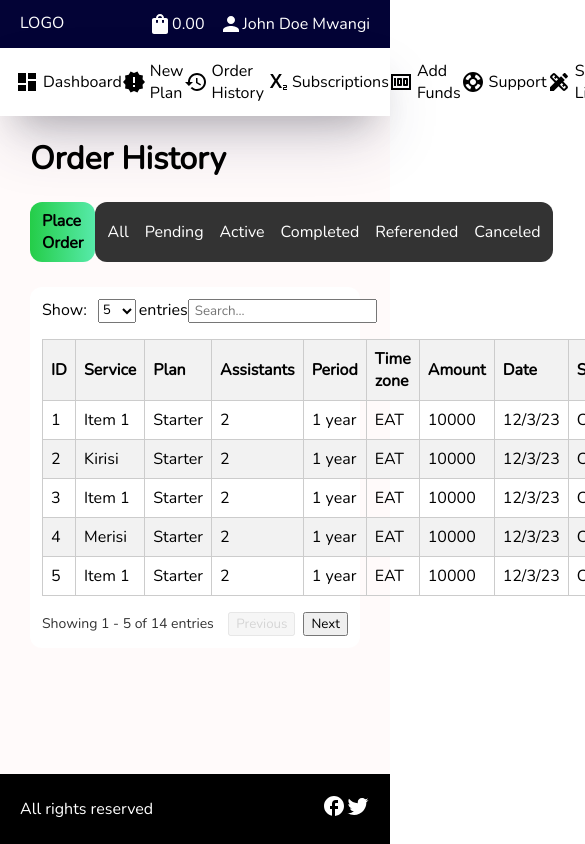
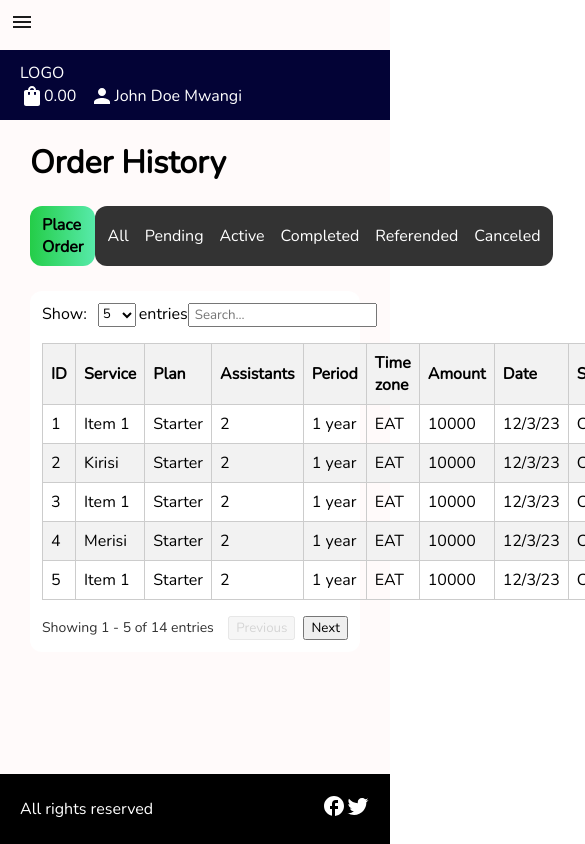
Before and after one commit to kenwekesa/explorers, a React (Create React App) app in the folder virtualassistant/frontend/: page /orderhistory in a window 390 px wide. Shown: the top 844 px of the page, 585 px wide, since content can reach past the window. Built offline with nearby package versions, Linux system fonts and the light colour scheme.

Commit message:
making navbar responsive

```diff
--- a/virtualassistant/frontend/src/components/client_dashboard/navbar/Navbar.jsx
+++ b/virtualassistant/frontend/src/components/client_dashboard/navbar/Navbar.jsx
@@ -1,22 +1,236 @@
-import React from 'react'
-import {Dashboard, DesignServices, History, Money, NewReleases, Person, QuestionMark, ShoppingBag, SubscriptOutlined, Support, VerifiedUserRounded} from '@mui/icons-material'
+// import React, { useState } from 'react';
+// import {
+//   Dashboard,
+//   DesignServices,
+//   History,
+//   Money,
+//   NewReleases,
+//   Person,
+//   QuestionMark,
+//   ShoppingBag,
+//   SubscriptOutlined,
+//   Support,
+//   Menu, // Import the menu icon
+// } from '@mui/icons-material';
 
-import './navbar.scss'
+// import './navbar.scss';
+
+// function Navbar() {
+//   // Create state to track the menu's open/closed state
+//   const [isMenuOpen, setIsMenuOpen] = useState(false);
+
+//   // Toggle the menu state when the menu icon is clicked
+//   const toggleMenu = () => {
+//     setIsMenuOpen(!isMenuOpen);
+//   };
+
+//   return (
+//     <div className='dashnavbar'>
+//       <div className='navtop'>
+//         <div className='logo'>LOGO</div>
+//         <div className='rightdiv'>
+//           <div className='subdiv'>
+//             <ShoppingBag /> <span>0.00</span>
+//           </div>
+//           <div className='subdiv'>
+//             <Person />
+//             <span>John Doe Mwangi</span>
+//           </div>
+//         </div>
+//         {/* Render the menu icon */}
+//         <div className='menu-icon' onClick={toggleMenu}>
+//           <Menu />
+//         </div>
+//       </div>
+//       {/* Conditionally render the navigation menu based on the menu state */}
+//       {isMenuOpen && (
+//         <div className='navbottom'>
+//               <div className="navlink">
+//                 <Dashboard/>
+//                 <span>Dashboard</span>
+//             </div>
+//             <div className="navlink">
+//                 <NewReleases/>
+//                 <span>New Plan</span>
+//             </div>
+//             <div className="navlink">
+//                 <History/>
+//                 <span>Order History</span>
+//             </div>
+//             <div className="navlink">
+//                 <SubscriptOutlined/>
+//                 <span>Subscriptions</span>
+//             </div>
+//             <div className="navlink">
+//                 <Money />
+//                 <span>Add Funds</span>
+//             </div>
+//             <div className="navlink">
+//                 <Support/>
+//                 <span>Support</span>
+//             </div>
+//             <div className="navlink">
+
+//                 <DesignServices/>
+//                 <span>Service List</span>
+//             </div>
+//             <div className="navlink">
+
+//                 <QuestionMark/>
+//                 <span>FAQs</span>
+//             </div>
+//         </div>
+//       )}
+//     </div>
+//   );
+// }
+
+// export default Navbar;
+
+
+
+
+
+
+
+// import React from 'react';
+// import {
+//   Dashboard,
+//   DesignServices,
+//   History,
+//   Money,
+//   NewReleases,
+//   Person,
+//   QuestionMark,
+//   ShoppingBag,
+//   SubscriptOutlined,
+//   Support,
+//   VerifiedUserRounded,
+//   Menu, // Import the menu icon
+// } from '@mui/icons-material';
+
+// import './navbar.scss';
+
+// function Navbar() {
+//   return (
+//     <div className='dashnavbar'>
+
+
+//       <div className='navtop'>
+//         <div className='logo'>LOGO</div>
+//         <div className='rightdiv'>
+//           <div className='subdiv'>
+//             <ShoppingBag /> <span>0.00</span>
+//           </div>
+//           <div className='subdiv'>
+//             <Person />
+//             <span>John Doe Mwangi</span>
+//           </div>
+//         </div>
+//       </div>
+
+//       {/* Conditionally render the menu icon on small screens */}
+//       <div className='menu-icon'>
+//         <Menu />
+//       </div>
+
+//       {/* Always render the navigation menu on large screens */}
+//       <div className='navbottom'>
+//         {/* ...your navigation links */}
+//         <div className="navlink">
+//                 <Dashboard/>
+//                 <span>Dashboard</span>
+//             </div>
+//             <div className="navlink">
+//                 <NewReleases/>
+//                 <span>New Plan</span>
+//             </div>
+//             <div className="navlink">
+//                 <History/>
+//                 <span>Order History</span>
+//             </div>
+//             <div className="navlink">
+//                 <SubscriptOutlined/>
+//                 <span>Subscriptions</span>
+//             </div>
+//             <div className="navlink">
+//                 <Money />
+//                 <span>Add Funds</span>
+//             </div>
+//             <div className="navlink">
+//                 <Support/>
+//                 <span>Support</span>
+//             </div>
+//             <div className="navlink">
+
+//                 <DesignServices/>
+//                 <span>Service List</span>
+//             </div>
+//             <div className="navlink">
+
+//                 <QuestionMark/>
+//                 <span>FAQs</span>
+//             </div>
+//       </div>
+//     </div>
+//   );
+// }
+
+// export default Navbar;
+
+
+
+import React, { useState } from 'react';
+import {
+  Dashboard,
+  DesignServices,
+  History,
+  Money,
+  NewReleases,
+  Person,
+  QuestionMark,
+  ShoppingBag,
+  SubscriptOutlined,
+  Support,
+  VerifiedUserRounded,
+  Menu, // Import the menu icon
+} from '@mui/icons-material';
+
+import './navbar.scss';
 
 function Navbar() {
+  const [isMenuOpen, setIsMenuOpen] = useState(false);
+
+  const toggleMenu = () => {
+    setIsMenuOpen(!isMenuOpen);
+  };
+
   return (
     <div className='dashnavbar'>
+      {/* Render the menu icon */}
+      <div className='menu-icon' onClick={toggleMenu}>
+        <Menu />
+      </div>
 
-        <div className="navtop">
-            <div className="logo">LOGO</div>
-            <div className="rightdiv">
-                <div className='subdiv'><ShoppingBag/> <span>0.00</span></div>
-                <div className='subdiv'><Person/><span>John Doe Mwangi</span></div>
+      <div className={`navtop ${isMenuOpen ? 'menu-open' : ''}`}>
+        <div className='logo'>LOGO</div>
+        <div className='rightdiv'>
+          <div className='subdiv'>
+            <ShoppingBag /> <span>0.00</span>
+          </div>
+          <div className='subdiv'>
+            <Person />
+            <span>John Doe Mwangi</span>
+          </div>
+        </div>
+      </div>
 
-            </div>
-        </div>
-        <div className="navbottom">
-            <div className="navlink">
+      {/* Conditionally render the navigation menu */}
+      {isMenuOpen && (
+        <div className='navbottom'>
+          {/* ...your navigation links */}
+
+          <div className="navlink">
                 <Dashboard/>
                 <span>Dashboard</span>
             </div>
@@ -51,9 +265,9 @@ function Navbar() {
                 <span>FAQs</span>
             </div>
         </div>
-
+      )}
     </div>
-  )
+  );
 }
 
-export default Navbar
+export default Navbar;
--- a/virtualassistant/frontend/src/components/client_dashboard/navbar/navbar.scss
+++ b/virtualassistant/frontend/src/components/client_dashboard/navbar/navbar.scss
@@ -1,67 +1,168 @@
-.dashnavbar
-{
+// .dashnavbar
+// {
+//     display: flex;
+//     width: 100%;
+//     flex-direction: column;
+
+//     .navtop
+//     {
+//         display: flex;
+//         flex-direction: row;
+//         justify-content: space-between;
+//         width: calc(100% - 40px);
+
+//         background-color: rgb(3, 3, 54);
+//         color: white;
+//         padding: 20px;
+//         padding-top: 12px;
+//         padding-bottom: 12px;
+
+//         .logodiv
+//         {
+
+//         }
+//         .rightdiv
+//         {
+//             display: flex;
+//             flex-direction: row;
+//             gap: 14px;
+
+//             .subdiv
+//             {
+//                 display: flex;
+//                 flex-direction: row;
+//                 justify-content: center;
+//                 align-items: center;
+//             }
+//         }
+
+//     }
+
+//     .navbottom
+//     {
+//     background-color: white;
+//  width: calc(100% - 30px);
+//  box-shadow: rgba(50, 50, 93, 0.25) 0px 30px 60px -12px, rgba(0, 0, 0, 0.3) 0px 18px 36px -18px;
+//   display: flex;
+
+
+//  flex-direction: row;
+// justify-content: space-between;
+// padding: 15px;
+// padding-top: 12px;
+// padding-bottom: 12px;
+//     .navlink
+//     {
+//         display: flex;
+//         flex-direction: row;
+//         gap: 4px;
+//         align-items: center;
+
+//         &:hover
+//         {
+//             cursor: pointer;
+//         }
+//     }
+//     }
+// }
+
+
+.dashnavbar {
     display: flex;
     width: 100%;
     flex-direction: column;
 
-    .navtop
-    {
+
+    .menu-icon {
+        display: none; // Initially hide the menu icon
+        cursor: pointer;
+
+        @media (max-width: 768px) {
+          display: block; // Show the menu icon on small screens
+          color: rgb(27, 27, 27); // Style the color as needed
+          padding: 10px; // Add padding or styling as needed
+        }
+      }
+
+      &.menu-open {
+        .menu-icon {
+          display: block; // Show the menu icon when the menu is open on larger screens
+        }
+      }
+
+    .navtop {
       display: flex;
       flex-direction: row;
       justify-content: space-between;
       width: calc(100% - 40px);
-
       background-color: rgb(3, 3, 54);
       color: white;
       padding: 20px;
       padding-top: 12px;
       padding-bottom: 12px;
 
-        .logodiv
-        {
+      &.menu-open {
+        // Styles for when the menu is open
+        background-color: rgb(3, 3, 54);
+        color: rgb(19, 10, 10);
+        padding: 20px;
+        padding-top: 12px;
+        padding-bottom: 12px;
+      }
+      .logodiv {}
 
-        }
-        .rightdiv
-        {
+      .rightdiv {
         display: flex;
         flex-direction: row;
         gap: 14px;
 
-            .subdiv
-            {
+        .subdiv {
           display: flex;
           flex-direction: row;
           justify-content: center;
           align-items: center;
         }
       }
-
     }
 
-    .navbottom
-    {
+    .navbottom {
       background-color: white;
       width: calc(100% - 30px);
- box-shadow: rgba(50, 50, 93, 0.25) 0px 30px 60px -12px, rgba(0, 0, 0, 0.3) 0px 18px 36px -18px;
+      box-shadow: rgba(50, 50, 93, 0.25) 0px 30px 60px -12px,
+        rgba(0, 0, 0, 0.3) 0px 18px 36px -18px;
       display: flex;
-
-
       flex-direction: row;
       justify-content: space-between;
       padding: 15px;
       padding-top: 12px;
       padding-bottom: 12px;
-    .navlink
-    {
+
+      .navlink {
         display: flex;
         flex-direction: row;
         gap: 4px;
         align-items: center;
 
-        &:hover
-        {
+        &:hover {
           cursor: pointer;
         }
       }
     }
+
+    // Media Query for screens smaller than 768px (adjust the breakpoint as needed)
+    @media (max-width: 768px) {
+      flex-direction: column; // Change to a column layout on smaller screens
+
+      .navtop {
+        flex-direction: column; // Change to a column layout on smaller screens
       }
+
+      .navbottom {
+        flex-direction: column; // Change to a column layout on smaller screens
+
+        .navlink {
+          margin-bottom: 10px; // Add some spacing between navigation links
+        }
+      }
+    }
+  }
```
Lines whose indentation alone changed are shown as unchanged.
